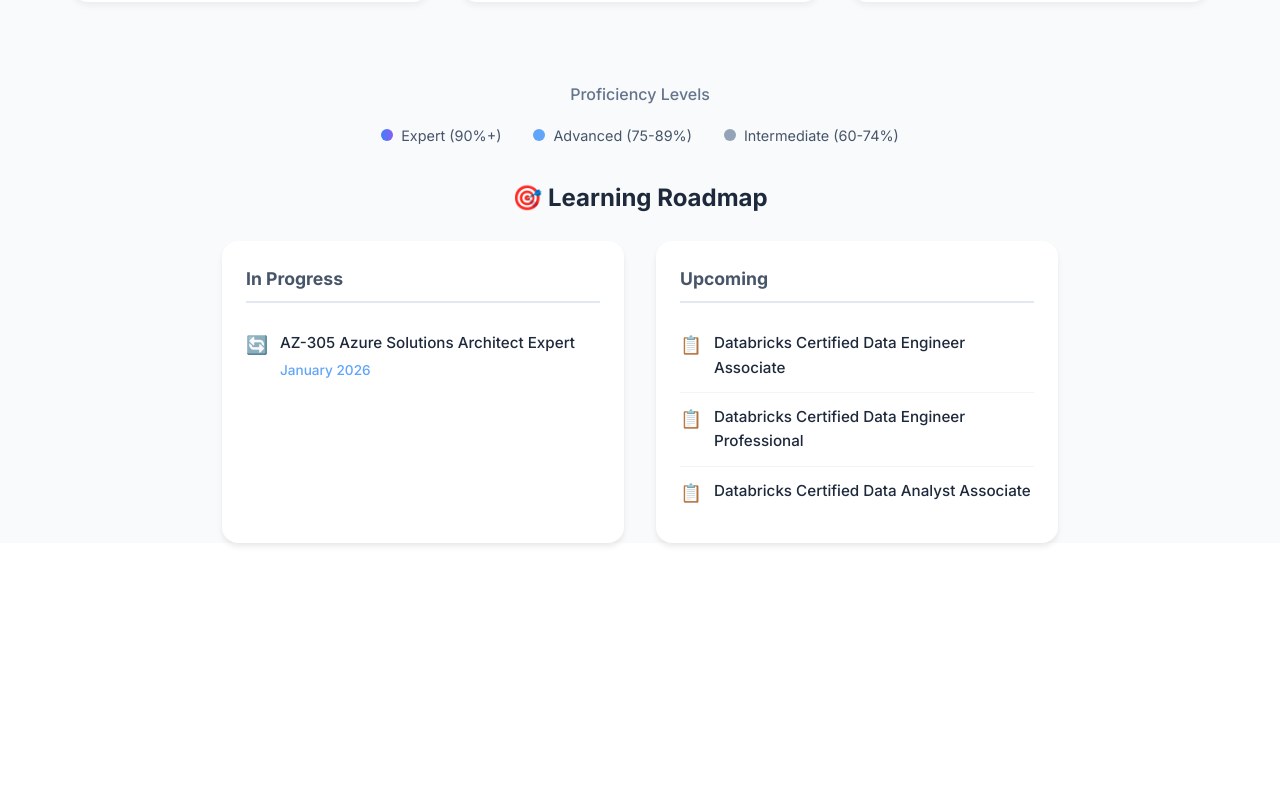
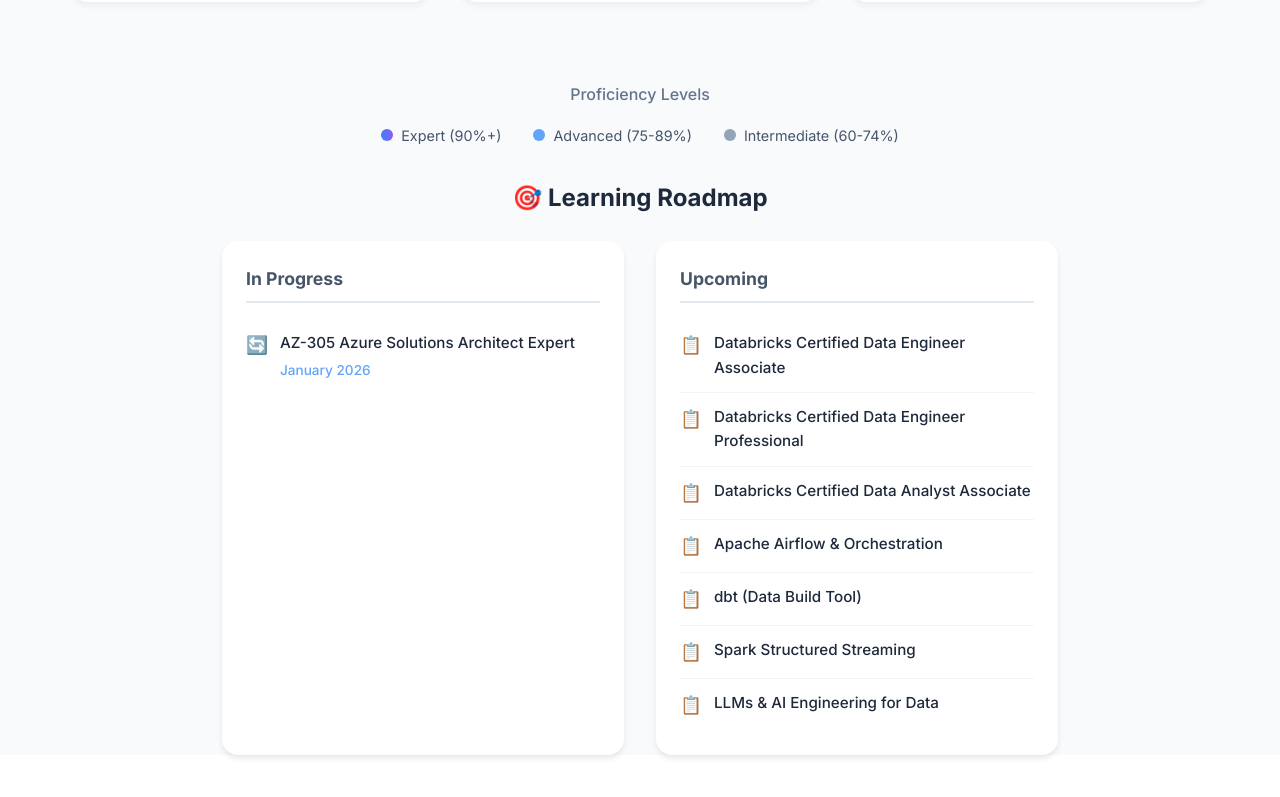
Before and after one commit to kaleex/cv, a React (Vite) app in the folder frontend/: page /skills in a window 1280 px wide. Shown: the part 1367-2164 px from the top of the page. Before the commit the page ends 1958 px from the top, so only its background shows below. Built offline with nearby package versions, Linux system fonts and the light colour scheme.

Commit message:
feat: extend learning roadmap with more goals

```diff
--- a/frontend/src/data/portfolio.ts
+++ b/frontend/src/data/portfolio.ts
@@ -204,6 +204,10 @@ export const roadmap = {
   upcoming: [
     { name: "Databricks Certified Data Engineer Associate" },
     { name: "Databricks Certified Data Engineer Professional" },
-    { name: "Databricks Certified Data Analyst Associate" }
+    { name: "Databricks Certified Data Analyst Associate" },
+    { name: "Apache Airflow & Orchestration" },
+    { name: "dbt (Data Build Tool)" },
+    { name: "Spark Structured Streaming" },
+    { name: "LLMs & AI Engineering for Data" }
   ]
 };
```
